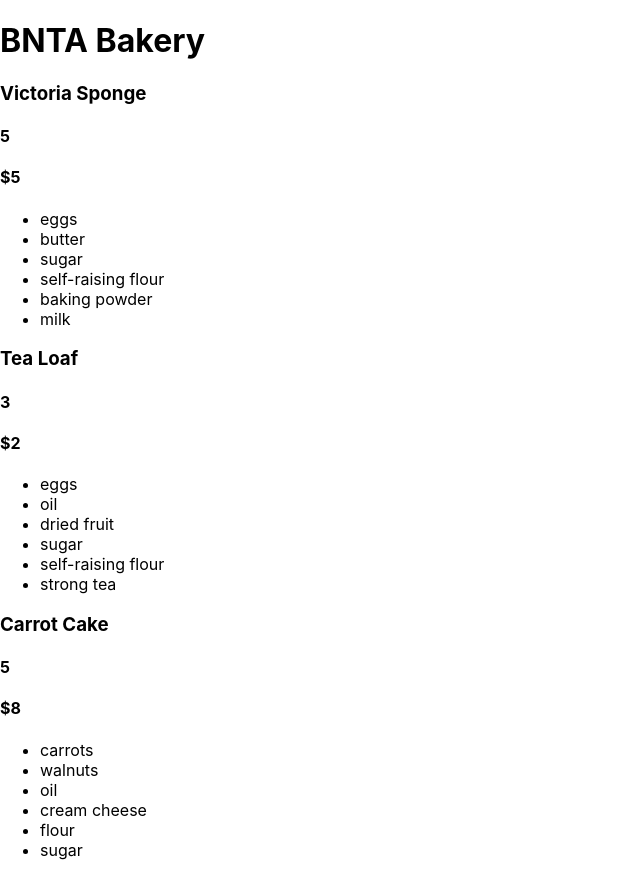
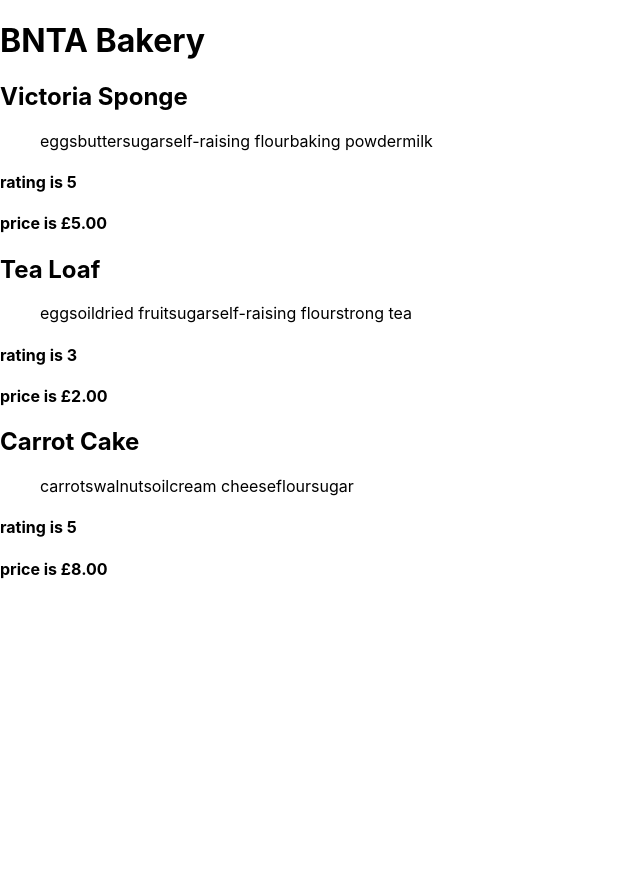
Before and after one commit to caitlinmillar/8.4_React_Bakery, a React (Create React App) app: page / in a window 1280 px wide. Shown: the whole page, without its empty margins (0-640 px from the left). After the commit the page ends 800 px from the top, so only its background shows below. Built offline with nearby package versions, Linux system fonts and the light colour scheme.

Commit message:
ingredients not displaying in list form

```diff
--- a/src/components/CakeComponent.js
+++ b/src/components/CakeComponent.js
@@ -1,38 +1,25 @@
 import { useState } from "react";
 
 const CakeComponent = ({cake}) => {
-    const [cakeName, setCakeName] = useState("");
-    const [ingredients, setIngredients] = useState("");
-    const [rating, setRating] = useState("");
-
-    // const newCake = {
-    //     cakeName: cakeName,
-    //     ingredients: ingredients,
-    //     rating: rating
-    // }
-    const ingredientsList = cake.ingredients.map((ingredient) =>{
-        return <li>{ingredient}</li>
-    })
-
-
+    // const ingredientsList = cake.ingredients.map((ingredient) =>{
+    //     return <li>{ingredient}</li>
+    // })
 
     return(
-        <>
-        <cakes/>
-            <p>{cake.cakes}</p>
-            <h3>{cake.cakeName}</h3>
-            <h4>
-                {cake.rating}
+    <>
+        <section className="cakeCard">
+            <h2>{cake.cakeName}</h2>
+            <ul>
+                {cake.ingredients}
+            </ul>
+            <h4 className="rating">
+                rating is {cake.rating}
             </h4>
-            <h4>
-                ${cake.price}
+            <h4 className="price">
+                price is £{cake.price}.00
             </h4>
-           <ul>
-            {/* {cake.ingredients} */}
-            {ingredientsList}
-           </ul>
-
-        </>
+        </section>
+    </>
 
     )
 }
--- a/src/containers/CakeContainer.js
+++ b/src/containers/CakeContainer.js
@@ -1,6 +1,7 @@
 import CakeComponent from "../components/CakeComponent";
 import { useState } from "react";
-
+// CONTAINERS HAVE STATE, LOGIC AND ENCLOSE THINGS
+// COMPONENTS DO NOT HAVE STATE
 
 const CakeContainer = ({cake}) => {
     const [cakes, setCakes] = useState([
@@ -13,8 +14,8 @@ const CakeContainer = ({cake}) => {
        "self-raising flour",
        "baking powder",
        "milk"
-   ],
-   price: 5,
+    ],
+    price: 5,
     rating: 5
 },
 {
@@ -45,13 +46,24 @@ const CakeContainer = ({cake}) => {
     }
     ]);
 
+        /* FOUND A WAY TO RETURN ALL CAKES */
+        const allCakes = cakes.map((cake) =>{
+            return <CakeComponent cake={cake}/>
+        })
+        const ingredientsList = cakes.map((ingredient) =>{
+            return  <CakeComponent ingredient={ingredient}/>
+        })
+
     return(
         <>
+
+        {/* {ingredientsList} */}
+        {allCakes}
+
         {/* cake is a new name for props */}
-        <CakeComponent cake={cakes[0]}/>
+        {/* <CakeComponent cake={cakes[0]}/>
         <CakeComponent cake={cakes[1]}/>
-        <CakeComponent cake={cakes[2]}/>
-
+        <CakeComponent cake={cakes[2]}/> */}
         </>
     )
 }
```
